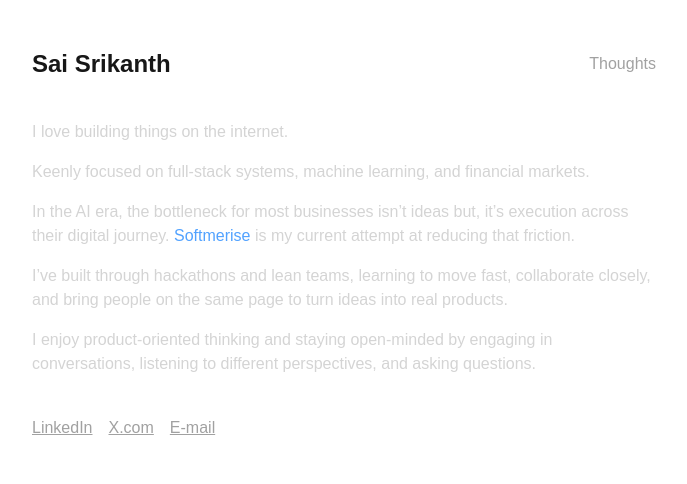
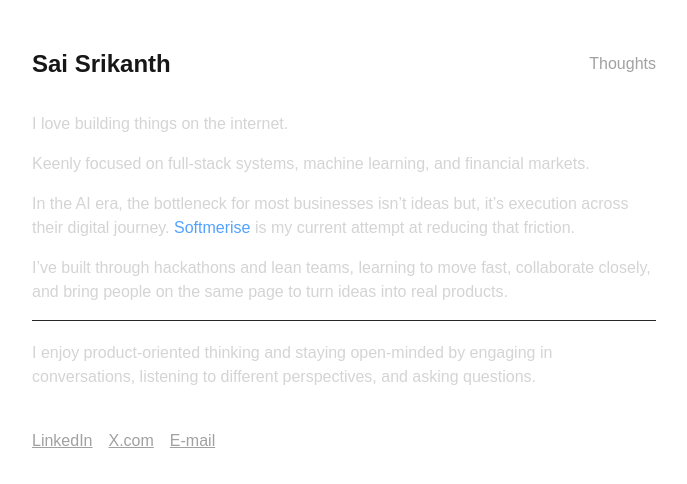
Before and after one commit to Srikan1h/portfolio, a Next.js app: page / in a window 1280 px wide. Shown: the top 484 px of the page, without its empty margins (296-983 px from the left). Built offline with nearby package versions, Linux system fonts and the light colour scheme.

Commit message:
style: refine layout spacing and add separator to main content section

```diff
--- a/app/components/Footer.tsx
+++ b/app/components/Footer.tsx
@@ -6,7 +6,7 @@ function Footer() {
   return (
     <div>
         <footer>
-            <div className="flex p-2">
+            <div className="flex px-2">
 
                 <span className="text-neutral-400 pr-4"><a href="https://linkedin.com/in/saisrikanths/"> <u>LinkedIn </u> </a>
             </span>
--- a/app/layout.tsx
+++ b/app/layout.tsx
@@ -81,7 +81,7 @@ export default function RootLayout({
           <MenuStack />
         </header>
 
-        <main className="mt-4 px-2 ">{children}</main>
+        <main className="py-4 px-2 ">{children}</main>
 
         <Footer />
       </body>
--- a/app/page.tsx
+++ b/app/page.tsx
@@ -4,9 +4,9 @@ export default function Home() {
   return (
     <div className="">
       <section>
-        <div className="pb-7 sm:py-2 ">
+        <div className="py-2 ">
 
-          <article className="py-2 text-neutral-300">
+          <article className=" text-neutral-300">
             <p>I love building things on the internet.</p>
             <p>
                 Keenly focused on full-stack systems, machine learning, and financial markets.
@@ -19,7 +19,7 @@ export default function Home() {
 
             <p>I’ve built through hackathons and lean teams, learning to move fast, collaborate closely, and bring people on the same page to turn ideas into real products.</p>
 
-            <p>
+            <p className="pt-5 border-t-1 border-neutral-800">
              I enjoy product-oriented thinking and staying open-minded by engaging in conversations, listening to different perspectives, and asking questions.
             </p>
           </article>
```
